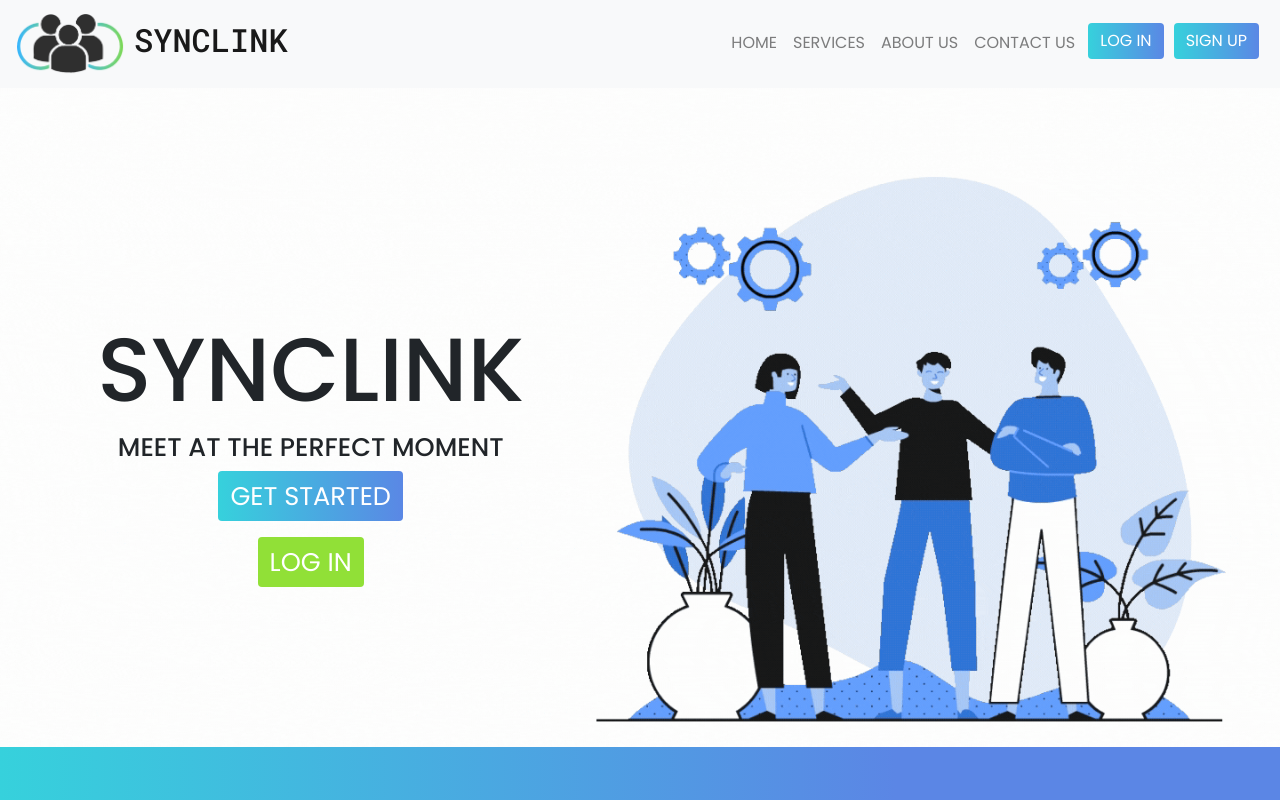
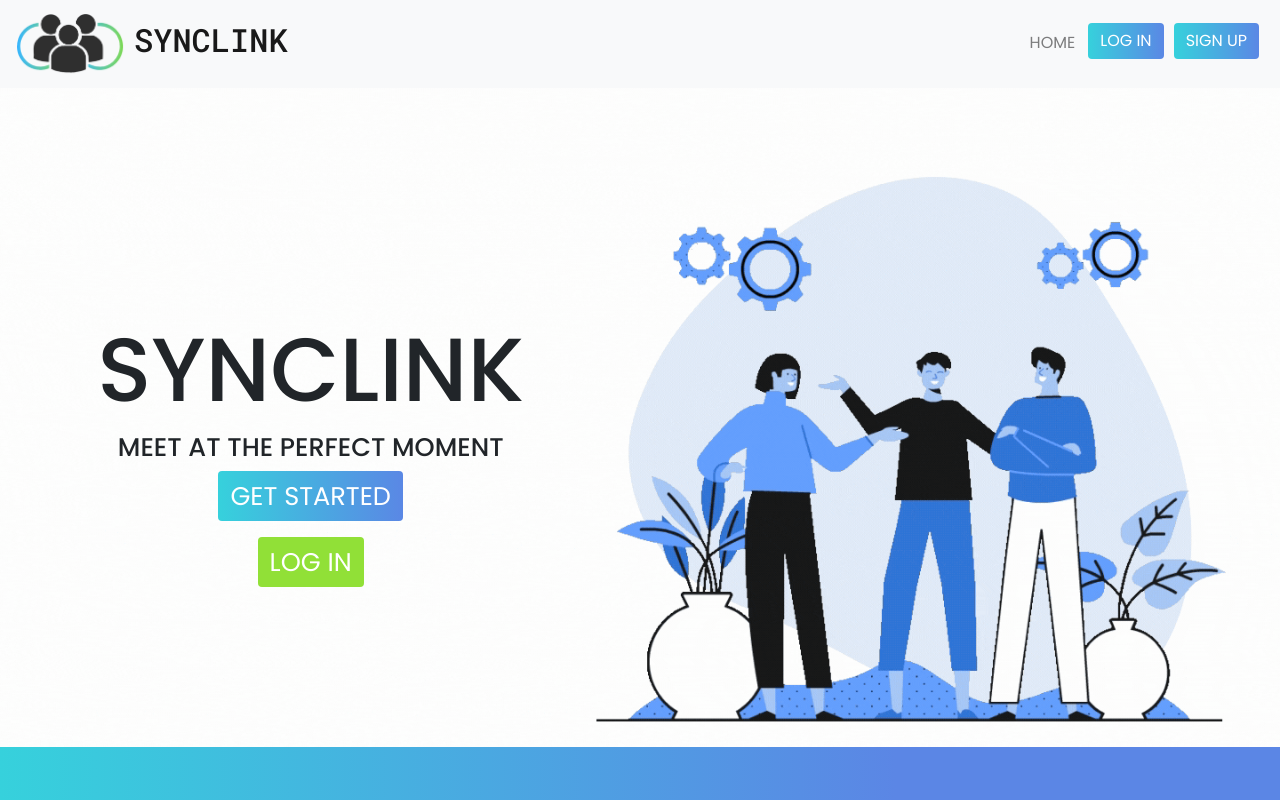
Before and after one commit to Fernando1929/semester-project-team-tbd, a React (Create React App) app in the folder team-tbd-project/: page / in a window 1280 px wide. Shown: the top 800 px of the page. Built offline with nearby package versions, Linux system fonts and the light colour scheme.

Commit message:
Unnecessary stuff, deleted.

```diff
--- a/team-tbd-project/src/App/App.js
+++ b/team-tbd-project/src/App/App.js
@@ -4,12 +4,9 @@ import "bootstrap/dist/css/bootstrap.min.css";
 import "./App.css";
 import SyncLinkNavbar from "../Components/SyncLinkNavbar";
 import Home from "../Pages/Home/Home";
-import Services from "../Pages/AboutUs/Services";
 import UserSchedule from "../Pages/User/UserSchedule";
 import SignUp from "../Pages/SignUp/SignUp";
 import ProfileInfo from "../Pages/SignUp/ProfileInfo";
-import AboutUs from "../Pages/AboutUs/AboutUs";
-import ContactUs from "../Pages/AboutUs/ContactUs";
 import LogIn from "../Pages/Login/LogIn";
 import LoginValidate from "../Pages/Login/LoginValidate";
 import Profile from "../Pages/User/Profile";
@@ -21,19 +18,16 @@ function App() {
   return (
     <>
       <Router>
-        {Auth.isUserAuthenticated()? <LoginNavbar/>:<SyncLinkNavbar />}
+        {Auth.isUserAuthenticated() ? <LoginNavbar /> : <SyncLinkNavbar />}
         <Switch>
-          <Route path="/" exact component={Home}/>
-          <Route path="/Services" component={Services} />
+          <Route path="/" exact component={Home} />
           <Route path="/SignUp" component={SignUp} />
           <Route path="/LogIn" component={LogIn} />
-          <Route path="/AboutUs" component={AboutUs} />
-          <Route path="/ContactUs" component={ContactUs} />
           <Route path="/ProfileInfo" component={ProfileInfo} />
           <Route path="/UserSchedule" component={UserSchedule} />
-          <Route path="/LoginValidate" component={LoginValidate}/>
-          <Route path="/Profile" component={Profile}/>
-          <Route path="/Teams" component={Teams}/>
+          <Route path="/LoginValidate" component={LoginValidate} />
+          <Route path="/Profile" component={Profile} />
+          <Route path="/Teams" component={Teams} />
         </Switch>
       </Router>
     </>
--- a/team-tbd-project/src/Components/SyncLinkNavbar.jsx
+++ b/team-tbd-project/src/Components/SyncLinkNavbar.jsx
@@ -66,15 +66,6 @@ function SyncLinkNavbar() {
           <Nav.Link href="/" style={navStyle}>
             HOME
           </Nav.Link>
-          <Nav.Link href="/Services" style={navStyle}>
-            SERVICES
-          </Nav.Link>
-          <Nav.Link href="/AboutUs" style={navStyle}>
-            ABOUT US
-          </Nav.Link>
-          <Nav.Link href="/ContactUs" style={navStyle}>
-            CONTACT US
-          </Nav.Link>
           <Link to="/LogIn" style={{ textDecoration: "none", color: "white" }}>
             <Button className="btn--primary" variant="primary">
               LOG IN
--- a/team-tbd-project/src/Pages/AboutUs/AboutUs.js
+++ /dev/null
@@ -1,8 +0,0 @@
-import React from "react";
-import "../../App/App.css";
-
-function AboutUs() {
-  return <div className="AboutUs">About Us Page</div>;
-}
-
-export default AboutUs;
--- a/team-tbd-project/src/Pages/AboutUs/ContactUs.js
+++ /dev/null
@@ -1,8 +0,0 @@
-import React from "react";
-import "../../App/App.css";
-
-function ContactUs() {
-  return <div className="ContactUs">GG EZ u r on ur own</div>;
-}
-
-export default ContactUs;
--- a/team-tbd-project/src/Pages/AboutUs/Services.js
+++ /dev/null
@@ -1,8 +0,0 @@
-import React from "react";
-import "../../App/App.css";
-
-function Services() {
-  return <div className="Services">Services Page</div>;
-}
-
-export default Services;
```
